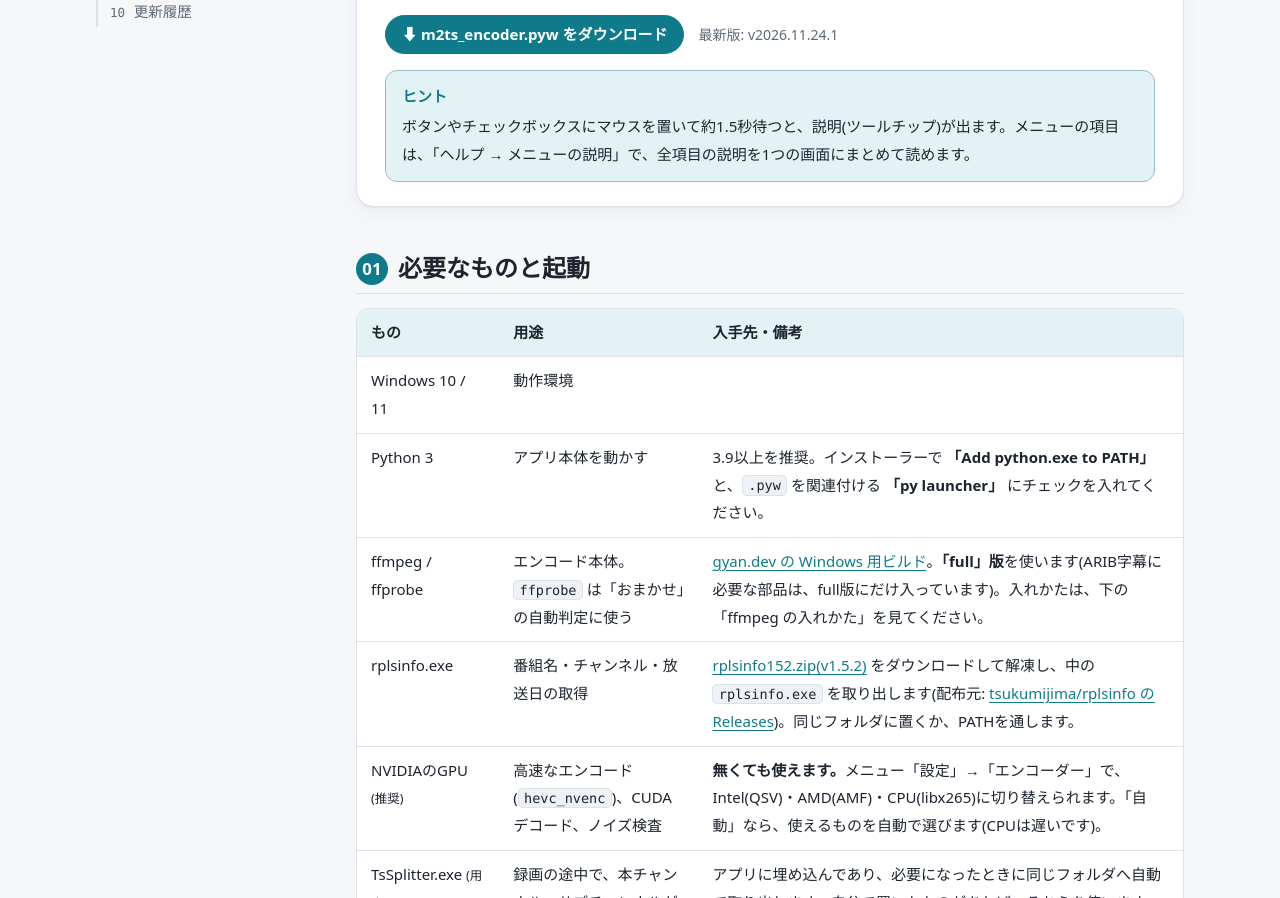
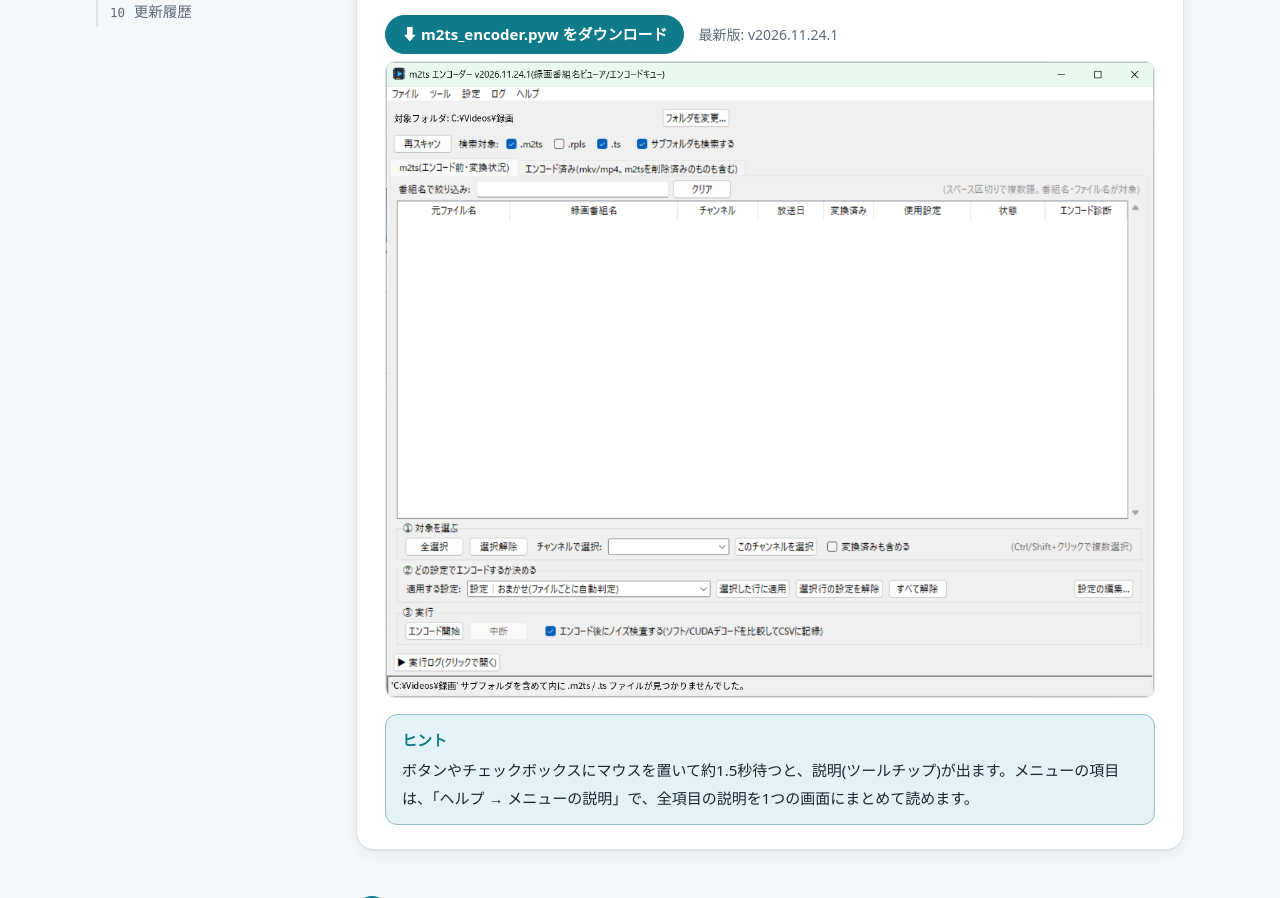
Before and after one commit to tatata17/m2ts-encoder, a plain HTML site: page docs/index.html in a window 1280 px wide. Shown: the part 422-1320 px from the top of the page. Drawn offline with Linux system fonts and the light colour scheme.

Commit message:
README と使い方ページに、メイン画面の画像を載せる
Co-Authored-By: Claude Fable 5.2 <noreply@anthropic.com>
Claude-Session: https://claude.ai/code/session_01BUK8KamJ5ARBaEp4LAbVA4

```diff
--- a/docs/index.html
+++ b/docs/index.html
@@ -242,6 +242,7 @@ footer{border-top:1px solid var(--line);margin-top:60px;padding:22px 0;color:var
     <a class="btn" id="dl" href="https://github.com/tatata17/m2ts-encoder/raw/main/m2ts_encoder.pyw">⬇ m2ts_encoder.pyw をダウンロード</a>
     <span class="ver" id="ver"></span>
   </div>
+  <p><img src="img/screenshot.png" alt="m2ts エンコーダーのメイン画面(検索対象のチェック、番組の一覧、設定の割り当て、エンコード開始のボタンが並んでいます)" width="1227" height="1015" loading="lazy" style="display:block;max-width:100%;height:auto;border:1px solid var(--line);border-radius:10px"></p>
   <p class="note"><b class="lb">ヒント</b>ボタンやチェックボックスにマウスを置いて約1.5秒待つと、説明(ツールチップ)が出ます。メニューの項目は、「ヘルプ → メニューの説明」で、全項目の説明を1つの画面にまとめて読めます。</p>
 </section>
 
```
Also changed, not shown: docs/img/screenshot.png (added), 1 other file.
